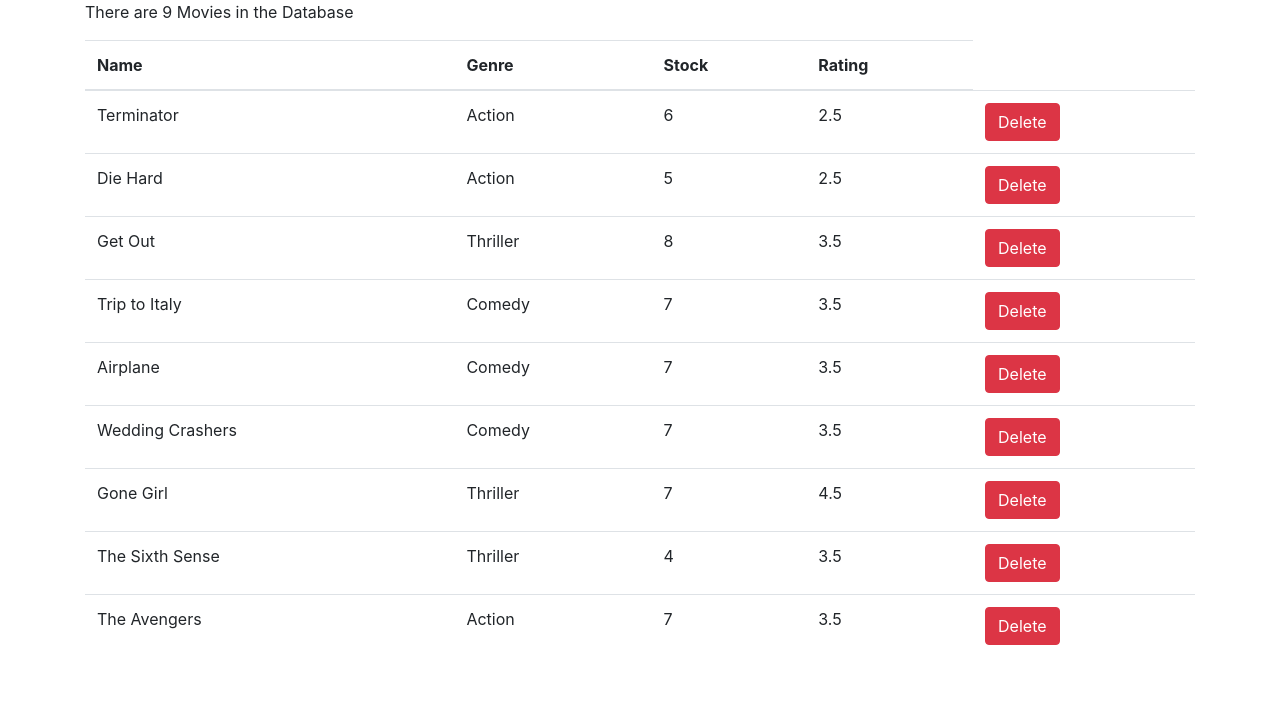
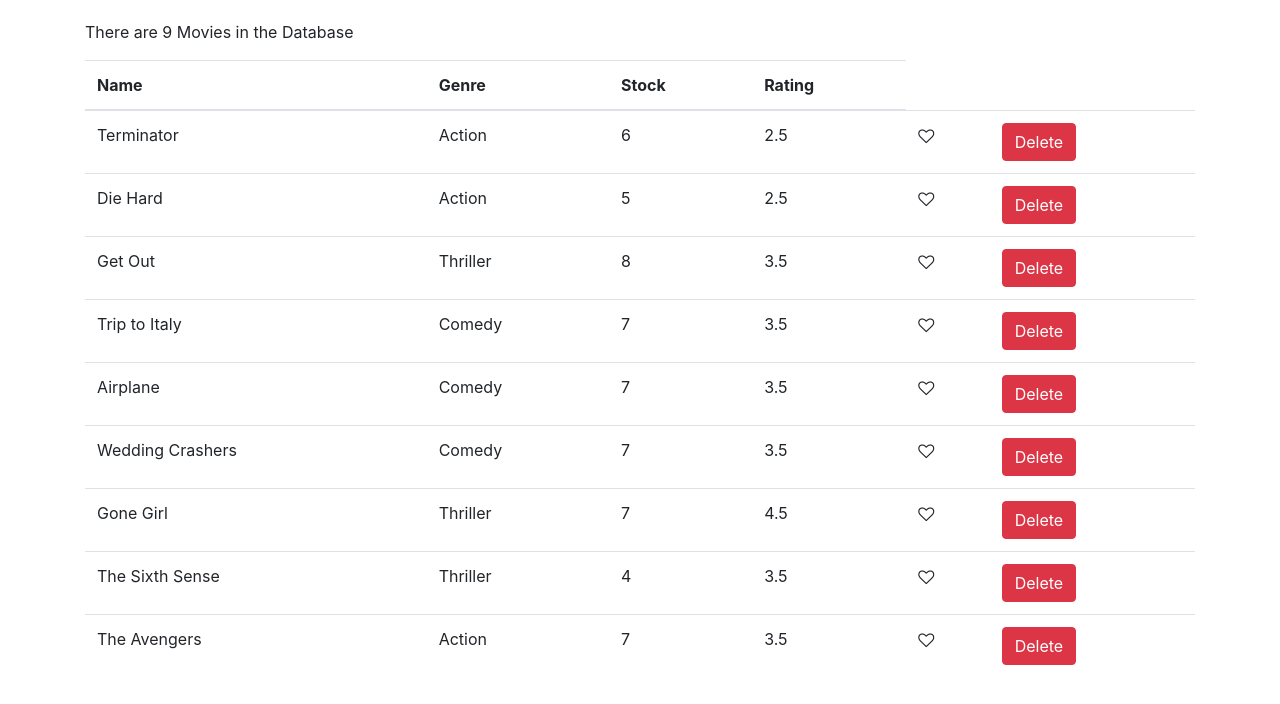
Before and after one commit to dancarmel/reacttut, a React (Create React App) app: page / in a window 1280 px wide. Shown: the top 704 px of the page. Built offline with nearby package versions, Linux system fonts and the light colour scheme.

Commit message:
sdaadsa
sdsad

```diff
--- a/src/components/movies.jsx
+++ b/src/components/movies.jsx
@@ -41,6 +41,7 @@
     <td>{movie.genre.name}</td>
     <td>{movie.numberInStock}</td>
     <td>{movie.dailyRentalRate}</td>
+    <td><i className="fa fa-heart-o align-middle" aria-hidden="true"></i></td>
     <td><button className="btn btn-danger" onClick={()=>this.handleDelete(movie)}>Delete</button></td>
     </tr>
 
--- a/src/index.css
+++ b/src/index.css
@@ -1,6 +1,6 @@
 body {
   margin: 0;
-  padding: 0;
+  padding: 20px 0 0 0;
   font-family: -apple-system, BlinkMacSystemFont, "Segoe UI", "Roboto", "Oxygen",
     "Ubuntu", "Cantarell", "Fira Sans", "Droid Sans", "Helvetica Neue",
     sans-serif;
```
